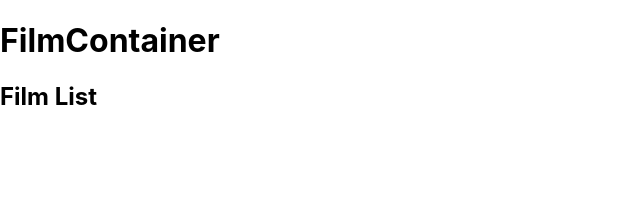
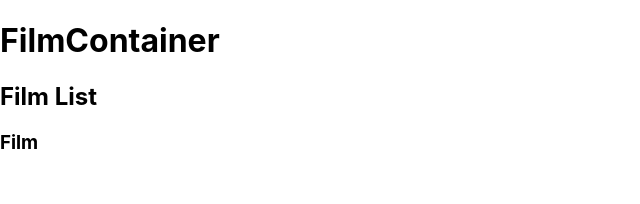
Before and after one commit to MaryBobs/w14_d1_homework, a React (Create React App) app: page / in a window 1280 px wide. Shown: the top 204 px of the page, without its empty margins (0-640 px from the left). Built offline with nearby package versions, Linux system fonts and the light colour scheme.

Commit message:
adds film

```diff
--- /dev/null
+++ b/src/components/Film.js
@@ -0,0 +1,11 @@
+import React, {Component} from 'react';
+
+class Film extends Component {
+    render() {
+        return (
+            <h3>Film</h3>
+        )
+    }
+}
+
+export default Film;
--- a/src/components/FilmList.js
+++ b/src/components/FilmList.js
@@ -1,9 +1,13 @@
 import React, {Component} from 'react';
+import Film from './Film';
 
 class FilmList extends Component {
     render() {
         return (
+            <div className="film-list">
             <h2>Film List</h2>
+            <Film />
+            </div>
         )
     }
 }
```
